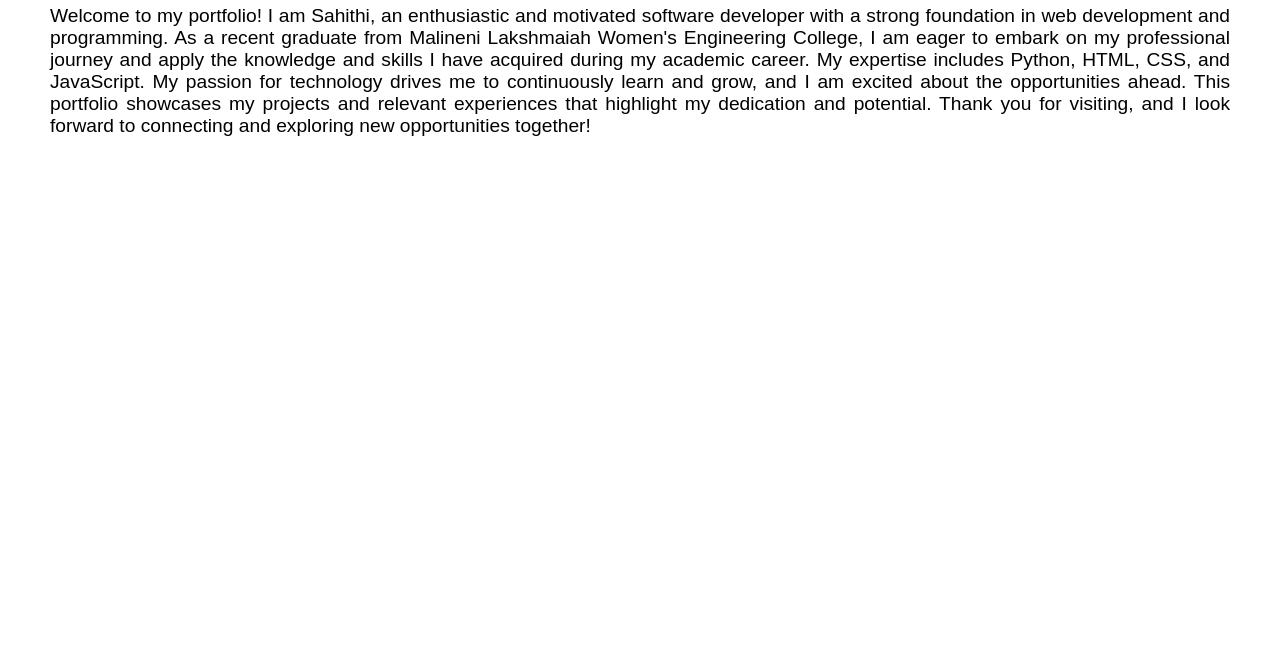
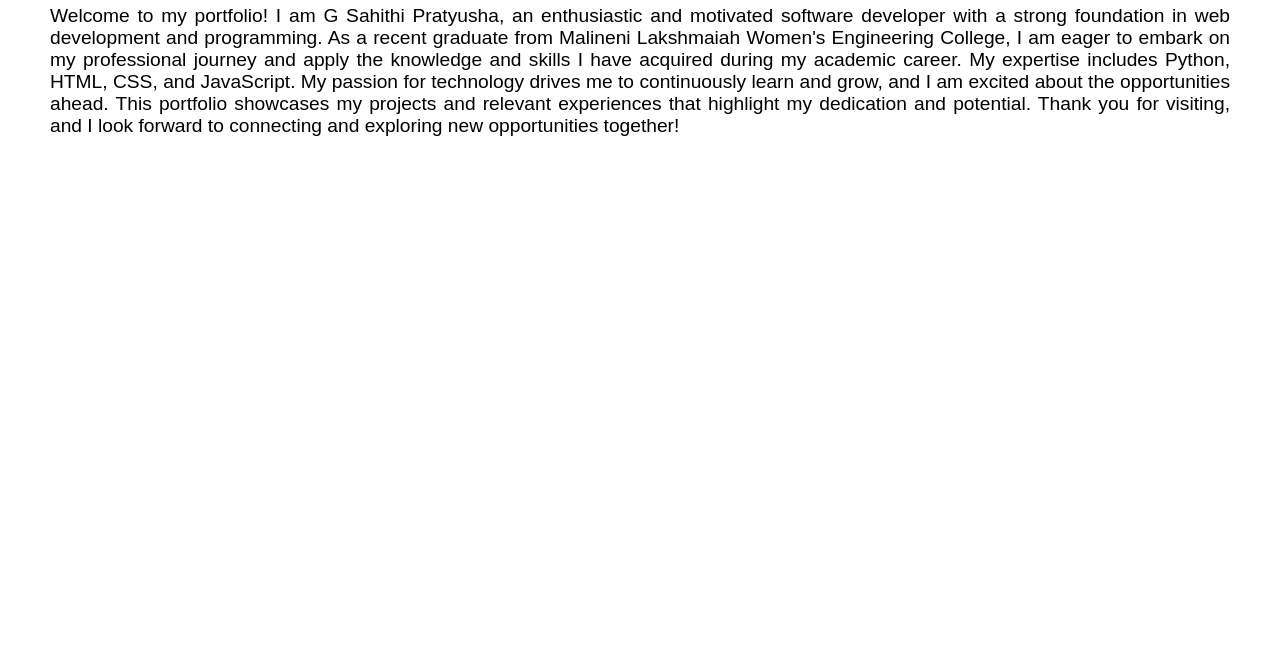
Before and after one commit to SahithiGurram10/FrontEnd_Projects, a plain HTML site: page portifilo/about.html in a window 1280 px wide. Shown: the part 130-800 px from the top of the page. Drawn offline with Linux system fonts and the light colour scheme.

Commit message:
Update about.html

```diff
--- a/portifilo/about.html
+++ b/portifilo/about.html
@@ -23,7 +23,7 @@
 
             <div class="about-section">
                 <h1>About Me</h1>
-                <p>Welcome to my portfolio! I am Sahithi, an enthusiastic and motivated software developer with a strong foundation in web development and programming. As a recent graduate from Malineni Lakshmaiah Women's Engineering College, I am eager to embark on my professional journey and apply the knowledge and skills I have acquired during my academic career. My expertise includes Python, HTML, CSS, and JavaScript. My passion for technology drives me to continuously learn and grow, and I am excited about the opportunities ahead. This portfolio showcases my projects and relevant experiences that highlight my dedication and potential. Thank you for visiting, and I look forward to connecting and exploring new opportunities together!</p>
+                <p>Welcome to my portfolio! I am G Sahithi Pratyusha, an enthusiastic and motivated software developer with a strong foundation in web development and programming. As a recent graduate from Malineni Lakshmaiah Women's Engineering College, I am eager to embark on my professional journey and apply the knowledge and skills I have acquired during my academic career. My expertise includes Python, HTML, CSS, and JavaScript. My passion for technology drives me to continuously learn and grow, and I am excited about the opportunities ahead. This portfolio showcases my projects and relevant experiences that highlight my dedication and potential. Thank you for visiting, and I look forward to connecting and exploring new opportunities together!</p>
             </div>
 
         </div>
```
